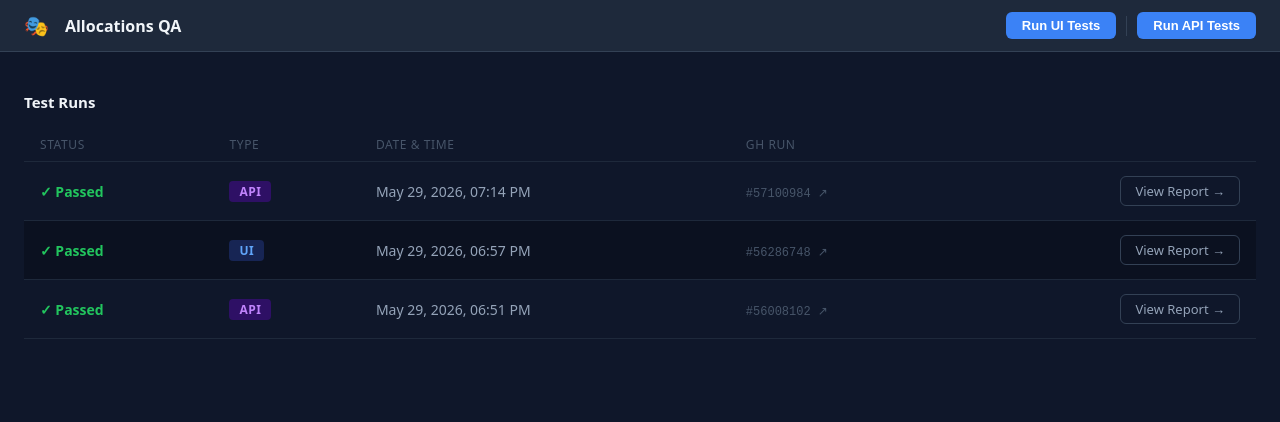
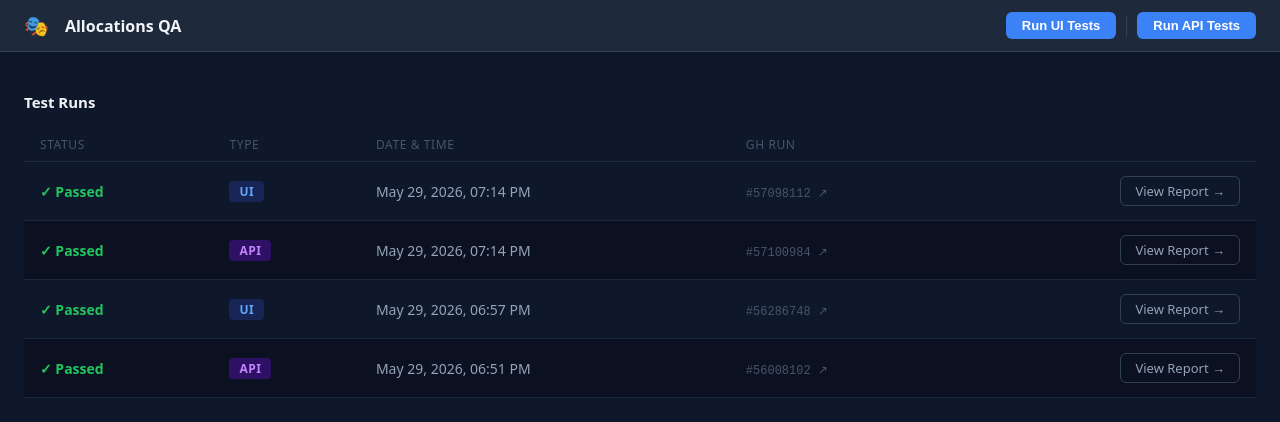
Before and after one commit to Assign4/allocations-qa, a Next.js app: page / in a window 1280 px wide. Shown: the top 422 px of the page. Built offline with nearby package versions, Linux system fonts and the light colour scheme.

Commit message:
chore: update UI test report [skip ci]

```diff
--- a/public/last-updated.json
+++ b/public/last-updated.json
@@ -1 +1,5 @@
+<<<<<<< Updated upstream
 {"timestamp": 1780082072551, "type": "api"}
+=======
+{"timestamp": 1780082097339, "type": "ui"}
+>>>>>>> Stashed changes
--- a/public/runs.json
+++ b/public/runs.json
@@ -1,4 +1,11 @@
 [
+  {
+    "id": "26657098112",
+    "type": "ui",
+    "status": "passed",
+    "date": "2026-05-29T19:14:58.045Z",
+    "runUrl": "https://github.com/Assign4/allocations-qa/actions/runs/26657098112"
+  },
   {
     "id": "26657100984",
     "type": "api",
```
Also changed, not shown: public/ui-report/index.html (+1 -1 lines), 2 other files (tests, documents, lock files or other folders).
